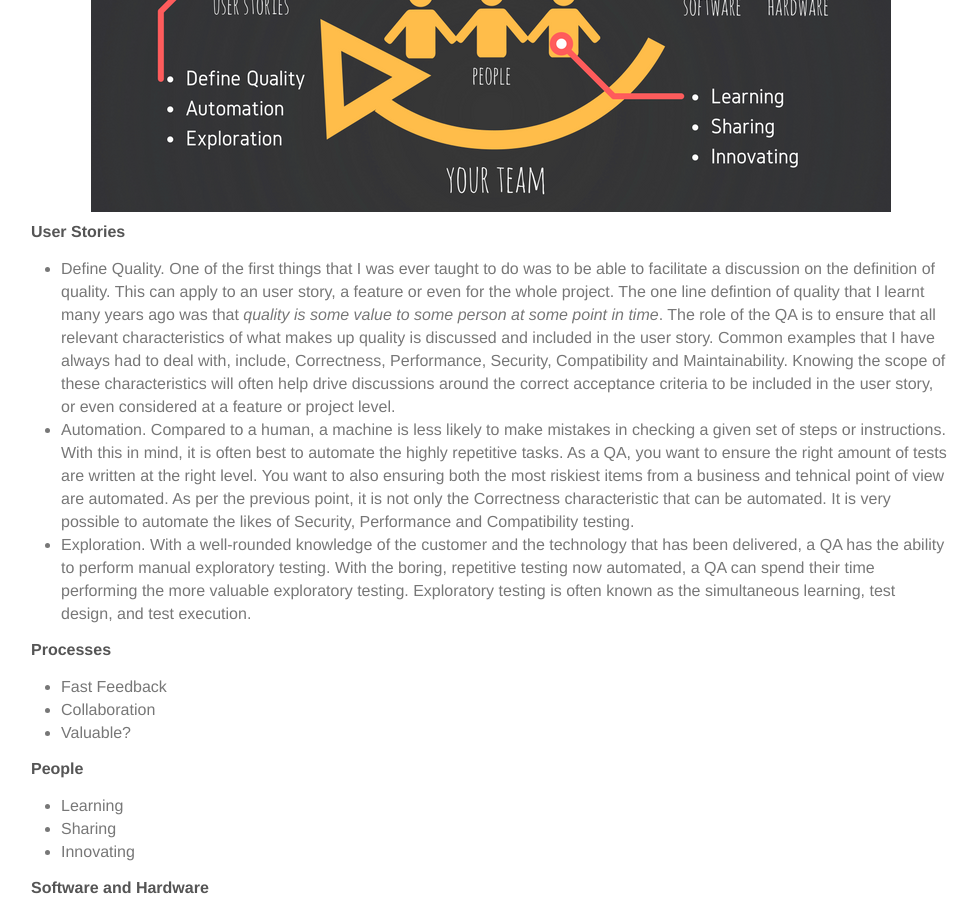
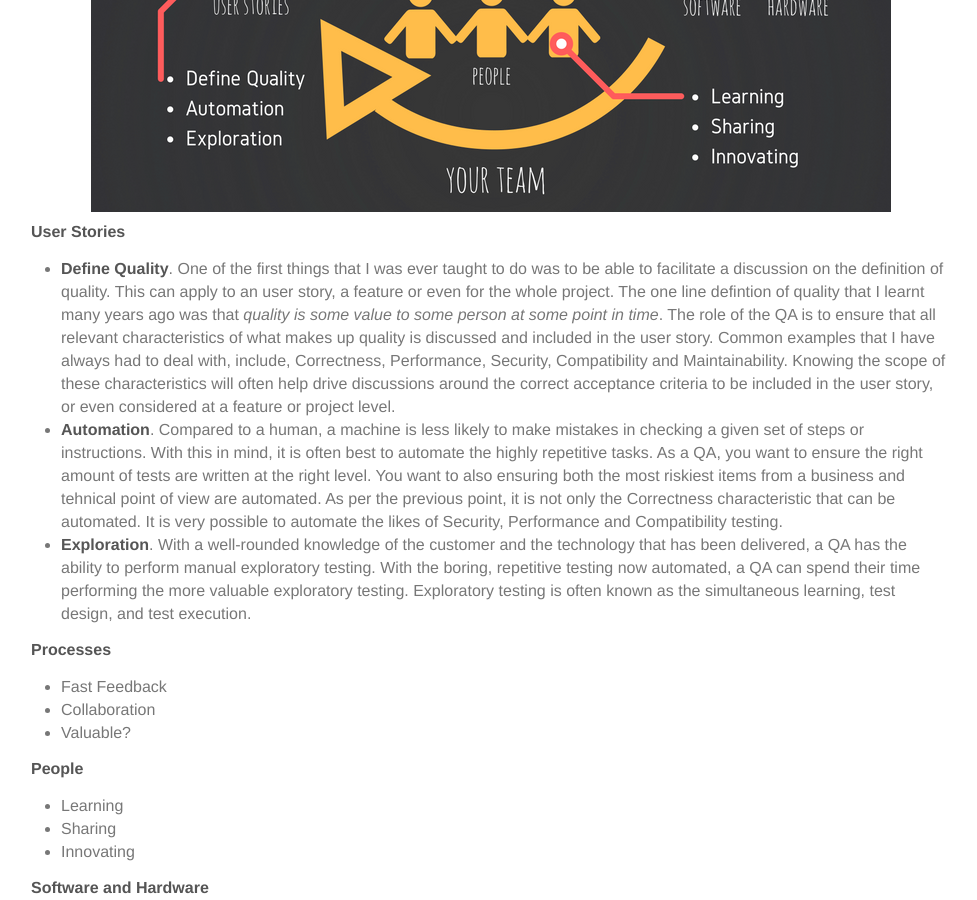
Before and after one commit to the-creative-tester/blog, a Jekyll site: the page built from _posts/2016-09-06-My-Quality-Assurance-Thoughts.md, in a window 1280 px wide and 900 px high, scrolled down 848 px. Shown: the whole window, without its empty margins (149-1126 px from the left). Built offline with Jekyll 4.4.1, drawn with Linux system fonts in a browser that asks for light colours; nearby versions of some CDN libraries.

```diff
--- a/_posts/2016-09-06-My-Quality-Assurance-Thoughts.md
+++ b/_posts/2016-09-06-My-Quality-Assurance-Thoughts.md
@@ -24,9 +24,9 @@ Your team is the first place where you can be an advocate for all things related
 
 ##### User Stories
 
-* Define Quality.  One of the first things that I was ever taught to do was to be able to facilitate a discussion on the definition of quality.  This can apply to an user story, a feature or even for the whole project.  The one line defintion of quality that I learnt many years ago was that _quality is some value to some person at some point in time_.  The role of the QA is to ensure that all relevant characteristics of what makes up quality is discussed and included in the user story.  Common examples that I have always had to deal with, include, Correctness, Performance, Security, Compatibility and Maintainability.  Knowing the scope of these characteristics will often help drive discussions around the correct acceptance criteria to be included in the user story, or even considered at a feature or project level.
-* Automation.  Compared to a human, a machine is less likely to make mistakes in checking a given set of steps or instructions.  With this in mind, it is often best to automate the highly repetitive tasks.  As a QA, you want to ensure the right amount of tests are written at the right level.  You want to also ensuring both the most riskiest items from a business and tehnical point of view are automated.  As per the previous point, it is not only the Correctness characteristic that can be automated.  It is very possible to automate the likes of Security, Performance and Compatibility testing.
-* Exploration.  With a well-rounded knowledge of the customer and the technology that has been delivered, a QA has the ability to perform manual exploratory testing.  With the boring, repetitive testing now automated, a QA can spend their time performing the more valuable exploratory testing.  Exploratory testing is often known as the simultaneous learning, test design, and test execution.
+* **Define Quality**.  One of the first things that I was ever taught to do was to be able to facilitate a discussion on the definition of quality.  This can apply to an user story, a feature or even for the whole project.  The one line defintion of quality that I learnt many years ago was that _quality is some value to some person at some point in time_.  The role of the QA is to ensure that all relevant characteristics of what makes up quality is discussed and included in the user story.  Common examples that I have always had to deal with, include, Correctness, Performance, Security, Compatibility and Maintainability.  Knowing the scope of these characteristics will often help drive discussions around the correct acceptance criteria to be included in the user story, or even considered at a feature or project level.
+* **Automation**.  Compared to a human, a machine is less likely to make mistakes in checking a given set of steps or instructions.  With this in mind, it is often best to automate the highly repetitive tasks.  As a QA, you want to ensure the right amount of tests are written at the right level.  You want to also ensuring both the most riskiest items from a business and tehnical point of view are automated.  As per the previous point, it is not only the Correctness characteristic that can be automated.  It is very possible to automate the likes of Security, Performance and Compatibility testing.
+* **Exploration**.  With a well-rounded knowledge of the customer and the technology that has been delivered, a QA has the ability to perform manual exploratory testing.  With the boring, repetitive testing now automated, a QA can spend their time performing the more valuable exploratory testing.  Exploratory testing is often known as the simultaneous learning, test design, and test execution.
 
 ##### Processes
 
```
